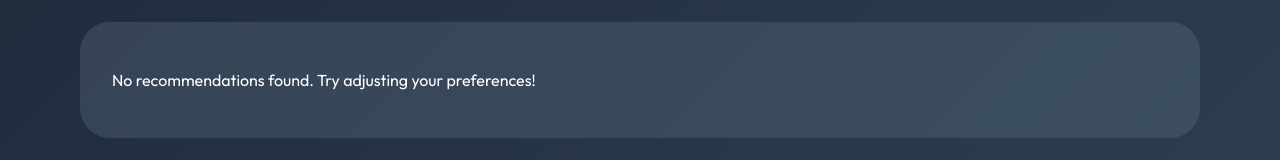
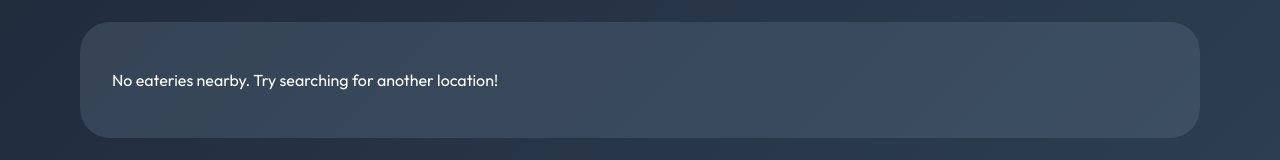
Before and after one commit to maejikal/SC2006-Foodball, a React (Vite) app in the folder 2ManyFoods/2manyfoods-frontend/: page /search in a window 1280 px wide. Shown: the part 729-889 px from the top of the page. Built offline with nearby package versions, Linux system fonts and the light colour scheme.

Commit message:
Update SearchPage.jsx

```diff
--- a/2ManyFoods/2manyfoods-frontend/src/pages/SearchPage.jsx
+++ b/2ManyFoods/2manyfoods-frontend/src/pages/SearchPage.jsx
@@ -670,7 +670,7 @@ export default function SearchPage() {
           </>
         ) : (
           <div className="restaurantList">
-            <p>No recommendations found. Try adjusting your preferences!</p>
+            <p>No eateries nearby. Try searching for another location!</p>
           </div>
         )}
       </div>
```
